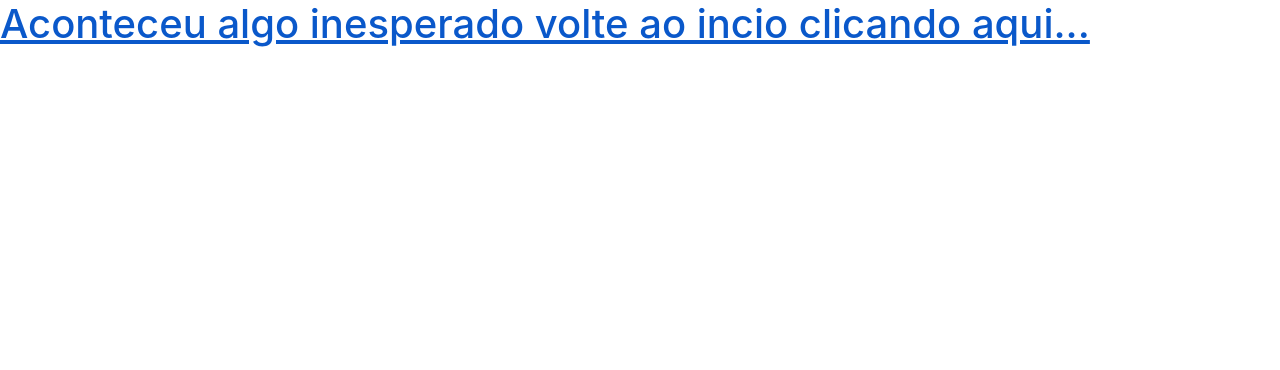
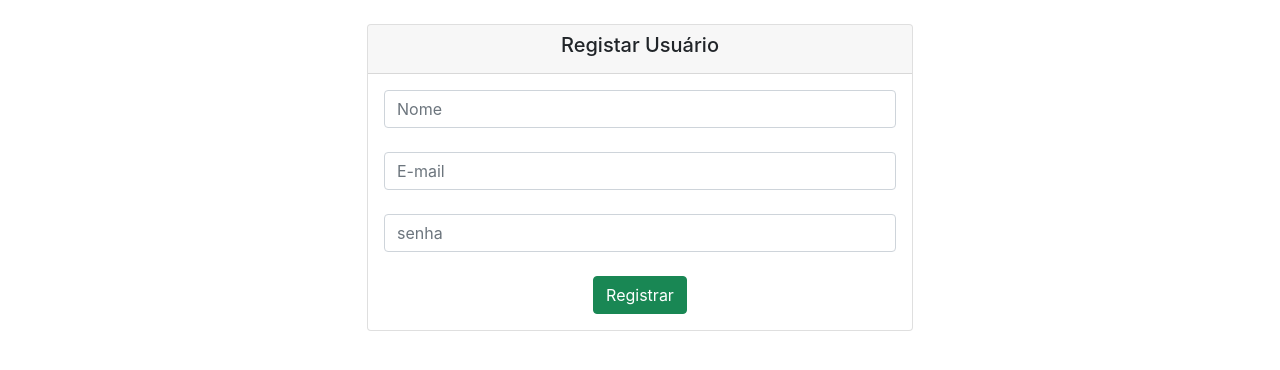
Before and after one commit to jairomartins/boonline4bpm, a React (Create React App) app: page /adm/registro in a window 1280 px wide. Shown: the top 370 px of the page. Built offline with nearby package versions, Linux system fonts and the light colour scheme.

Commit message:
pagina de registro e de login

```diff
--- a/src/Boletim/Boletim.jsx
+++ b/src/Boletim/Boletim.jsx
@@ -18,6 +18,8 @@ import Efetivo from "../components/Efetivo/Efetivo"
 import Historico from "../components/Historico/Historico"
 import BoletimDetalhe from "../components/BoletimDetalhe/BoletimDetalhe"
 import Page404 from "../components/Page404"
+import RegisterUser from "../components/User/RegisterUser";
+import LoginUser from "../components/User/LoginUser";
 
 export default function Boletim(){
 
@@ -40,6 +42,8 @@ export default function Boletim(){
                     <Route path="/historico" element={<Historico boletim={boletim} setBoletim={setBoletim}/>} />
                     <Route path="/VerBoletim" element={<BoletimDetalhe boletim={boletim}/>}/>
                     <Route path="*" element={<Page404/>}/>
+                    <Route path="adm/registro" element={<RegisterUser/>}/>
+                    <Route path="adm/login" element={<LoginUser/>}/>
                 </Routes>
             </BrowserRouter>
 
--- /dev/null
+++ b/src/components/User/LoginUser.jsx
@@ -0,0 +1,38 @@
+import React from "react";
+
+import {Card, Col, Row, Container, Form, Button} from "react-bootstrap"
+
+
+const LoginUser = () => {
+    return (  <>
+    <Container className="text-center">
+        <br/>
+        <Row  className="justify-content-md-center">
+        <Col sm={12} md={6}>
+        <Card>
+            <Card.Header>
+                <Card.Title>Entrar</Card.Title>
+            </Card.Header>
+            <Card.Body>
+                <Form>
+                    <Form.Control
+                    autoComplete="off"
+                    placeholder="E-mail"/>
+                    <br/>
+                    <Form.Control
+                    placeholder="senha"
+                    type="password"/>
+                    <br/>
+                    <Button variant="success" type="submit">
+                        Login
+                    </Button>
+                </Form>
+            </Card.Body>
+        </Card>
+        </Col>
+        </Row>
+    </Container>
+    </>);
+}
+
+export default LoginUser;
--- /dev/null
+++ b/src/components/User/RegisterUser.jsx
@@ -0,0 +1,44 @@
+import React from "react";
+
+import {Card, Col, Row, Container, Form, Button} from "react-bootstrap"
+
+const RegisterUser = () => {
+
+    return ( <>
+
+    <Container className="text-center">
+        <br/>
+        <Row  className="justify-content-md-center">
+        <Col  sm={12} md={6}>
+        <Card>
+            <Card.Header>
+                <Card.Title>Registar Usuário</Card.Title>
+            </Card.Header>
+            <Card.Body>
+                <Form>
+                    <Form.Control
+                    autoComplete="false"
+                    placeholder="Nome"/>
+                    <br/>
+                    <Form.Control
+                    autoComplete="off"
+                    placeholder="E-mail"/>
+                    <br/>
+                    <Form.Control
+                    placeholder="senha"
+                    type="password"/>
+                    <br/>
+                    <Button variant="success" type="submit">
+                        Registrar
+                    </Button>
+                </Form>
+            </Card.Body>
+        </Card>
+        </Col>
+        </Row>
+    </Container>
+
+    </> );
+}
+
+export default RegisterUser;
```
